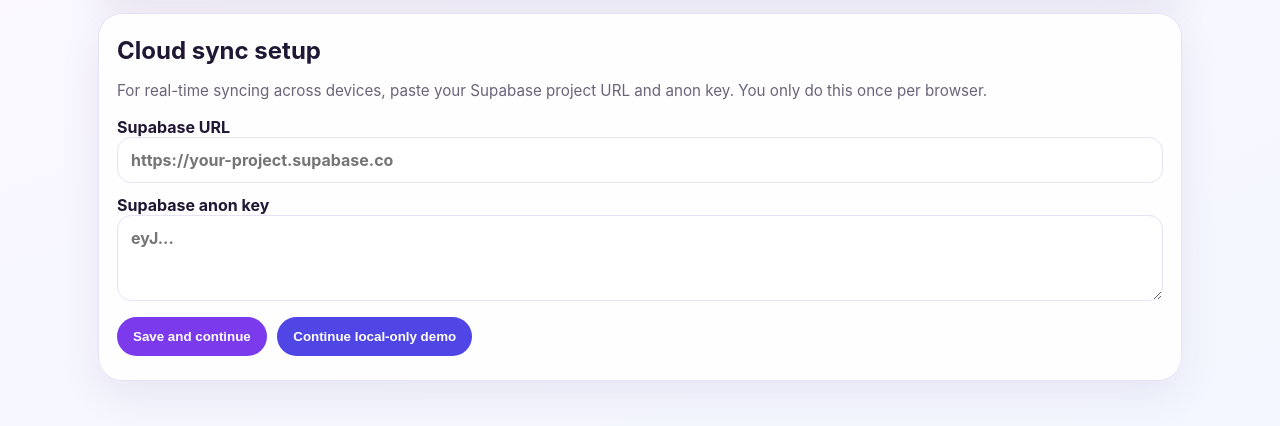
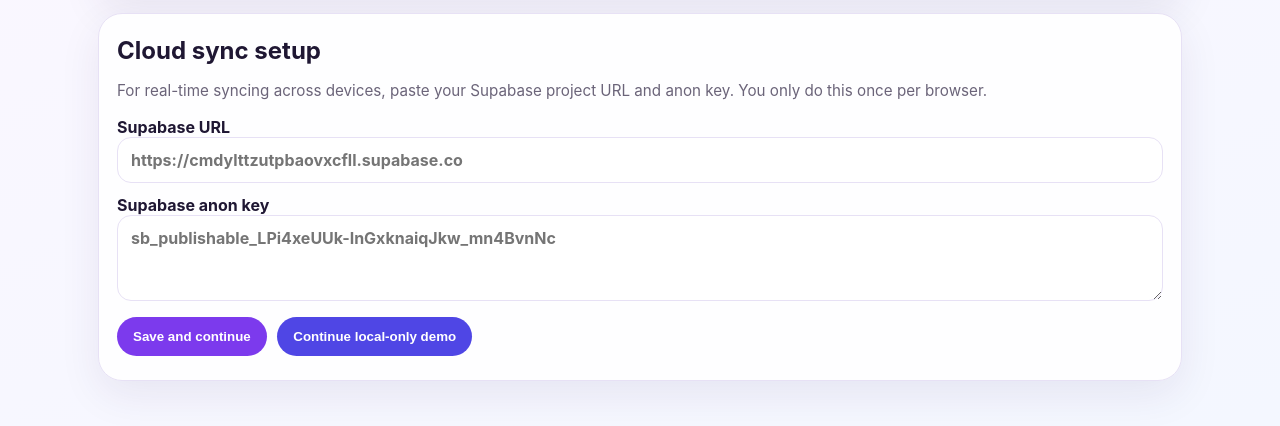
Before and after one commit to BaneleKubheka/Couples-App, a plain HTML site: page index.html in a window 1280 px wide. Shown: the part 232-658 px from the top of the page. Drawn offline with nearby package versions, Linux system fonts and the light colour scheme.

Commit message:
Update index.html

```diff
--- a/index.html
+++ b/index.html
@@ -31,8 +31,8 @@
       <div class="card">
         <h2>Cloud sync setup</h2>
         <p class="muted">For real-time syncing across devices, paste your Supabase project URL and anon key. You only do this once per browser.</p>
-        <label>Supabase URL<input id="supabaseUrl" placeholder="https://your-project.supabase.co" /></label>
-        <label>Supabase anon key<textarea id="supabaseKey" rows="3" placeholder="eyJ..." ></textarea></label>
+        <label>Supabase URL<input id="supabaseUrl" placeholder="https://cmdylttzutpbaovxcfll.supabase.co" /></label>
+        <label>Supabase anon key<textarea id="supabaseKey" rows="3" placeholder="sb_publishable_LPi4xeUUk-InGxknaiqJkw_mn4BvnNc" ></textarea></label>
         <button id="saveConfigBtn">Save and continue</button>
         <button id="demoModeBtn" class="secondary">Continue local-only demo</button>
       </div>
```
